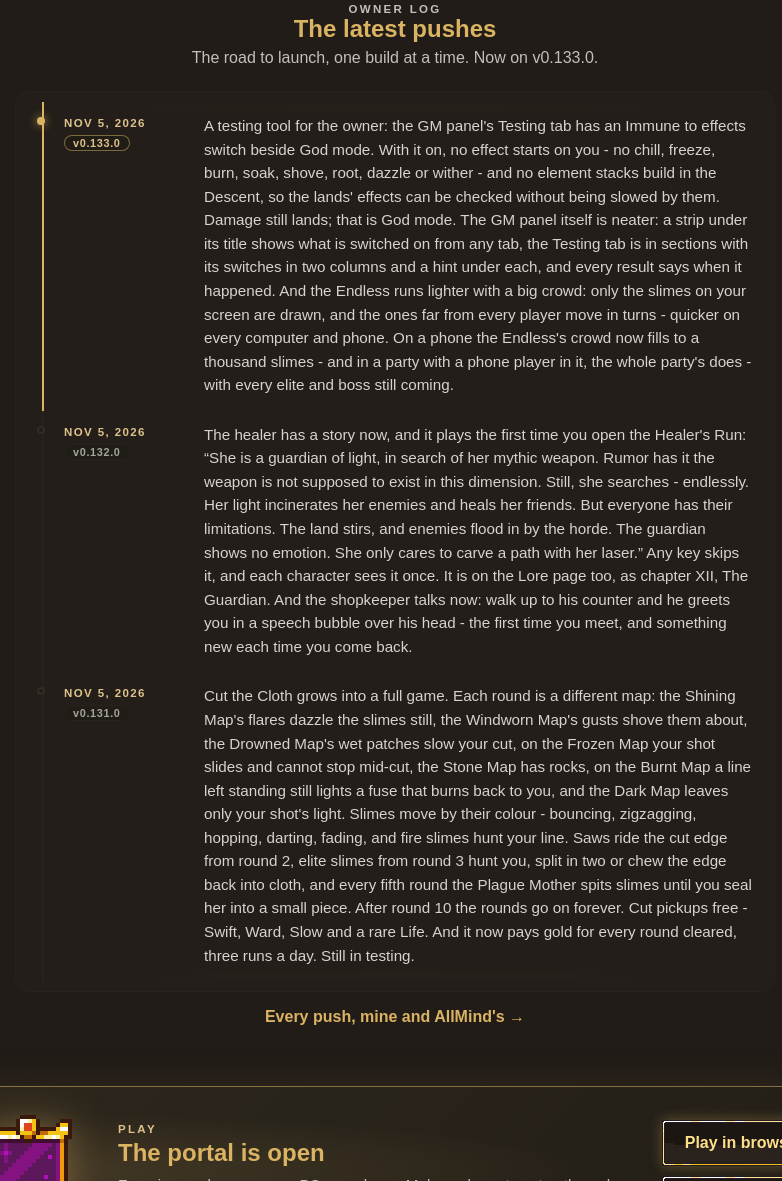
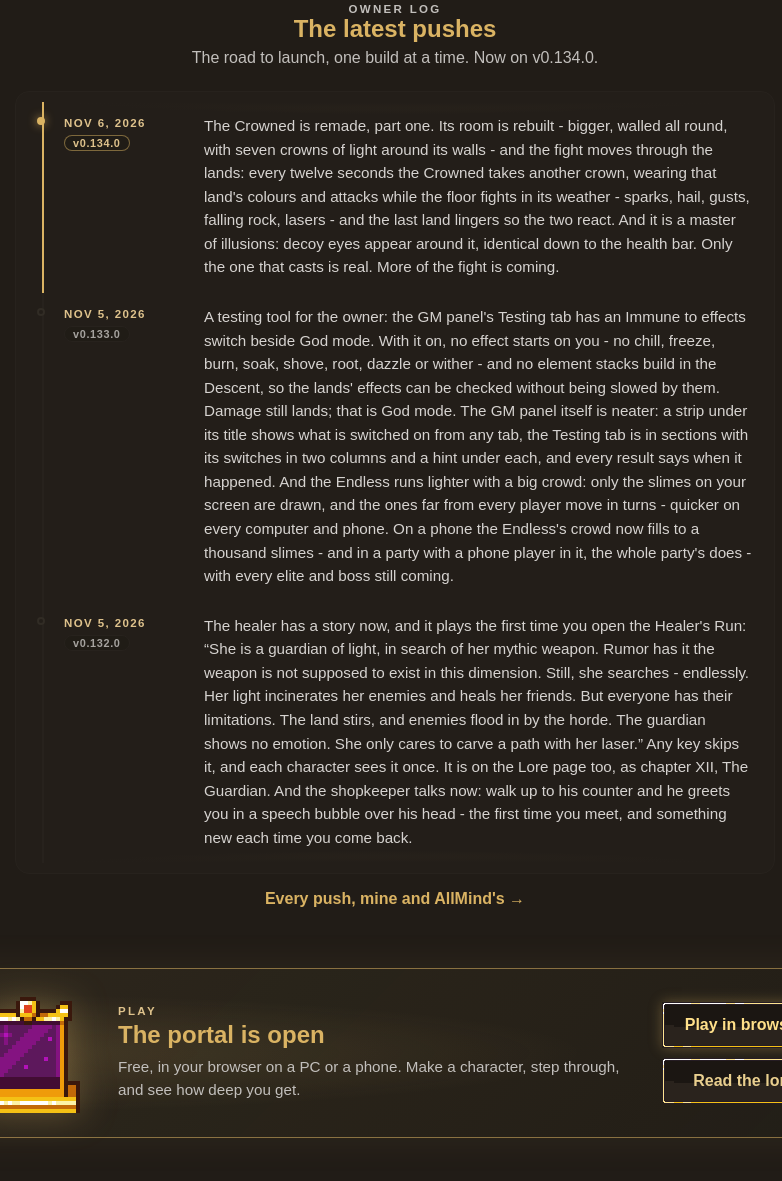
Before and after one commit to Tunacanman2EZ/elusion-site, a website: page index.html in a window 1280 px wide. Shown: the part 4493-5674 px from the top of the page, without its empty margins (245-1027 px from the left). Drawn offline with Linux system fonts and the light colour scheme; no server answers.

Commit message:
Site - the 0.134.0 row
Ship with the game (.\tools\ship.ps1 does both).

- index.html (the latest three: 0.134.0, 0.133.0, 0.132.0) and
  updates.html: the 0.134.0 row - the Crowned remade, part one;
  "Now on v0.134.0".
- test_seo: 188 passed.

Commit message:

The 0.134.0 update: the Crowned, remade, part one

Co-Authored-By: Claude Opus 5.5 <noreply@anthropic.com>
Claude-Session: https://claude.ai/code/session_01CTtZ8FU726vHCSnXNVNBgX

```diff
--- a/index.html
+++ b/index.html
@@ -451,20 +451,20 @@
     <div class="section-head">
       <p class="eyebrow">Owner log</p>
       <h2>The latest pushes</h2>
-      <p>The road to launch, one build at a time. Now on v0.133.0.</p>
+      <p>The road to launch, one build at a time. Now on v0.134.0.</p>
     </div>
     <div class="updates updates-short">
       <div class="update-row latest">
+        <div class="update-when"><time datetime="2026-11-06">Nov 6, 2026</time><span class="update-version">v0.134.0</span></div>
+        <p>The Crowned is remade, part one. Its room is rebuilt - bigger, walled all round, with seven crowns of light around its walls - and the fight moves through the lands: every twelve seconds the Crowned takes another crown, wearing that land's colours and attacks while the floor fights in its weather - sparks, hail, gusts, falling rock, lasers - and the last land lingers so the two react. And it is a master of illusions: decoy eyes appear around it, identical down to the health bar. Only the one that casts is real. More of the fight is coming.</p>
+      </div>
+      <div class="update-row">
         <div class="update-when"><time datetime="2026-11-05">Nov 5, 2026</time><span class="update-version">v0.133.0</span></div>
         <p>A testing tool for the owner: the GM panel's Testing tab has an Immune to effects switch beside God mode. With it on, no effect starts on you - no chill, freeze, burn, soak, shove, root, dazzle or wither - and no element stacks build in the Descent, so the lands' effects can be checked without being slowed by them. Damage still lands; that is God mode. The GM panel itself is neater: a strip under its title shows what is switched on from any tab, the Testing tab is in sections with its switches in two columns and a hint under each, and every result says when it happened. And the Endless runs lighter with a big crowd: only the slimes on your screen are drawn, and the ones far from every player move in turns - quicker on every computer and phone. On a phone the Endless's crowd now fills to a thousand slimes - and in a party with a phone player in it, the whole party's does - with every elite and boss still coming.</p>
       </div>
       <div class="update-row">
         <div class="update-when"><time datetime="2026-11-05">Nov 5, 2026</time><span class="update-version">v0.132.0</span></div>
         <p>The healer has a story now, and it plays the first time you open the Healer's Run: &ldquo;She is a guardian of light, in search of her mythic weapon. Rumor has it the weapon is not supposed to exist in this dimension. Still, she searches - endlessly. Her light incinerates her enemies and heals her friends. But everyone has their limitations. The land stirs, and enemies flood in by the horde. The guardian shows no emotion. She only cares to carve a path with her laser.&rdquo; Any key skips it, and each character sees it once. It is on the Lore page too, as chapter XII, The Guardian. And the shopkeeper talks now: walk up to his counter and he greets you in a speech bubble over his head - the first time you meet, and something new each time you come back.</p>
-      </div>
-      <div class="update-row">
-        <div class="update-when"><time datetime="2026-11-05">Nov 5, 2026</time><span class="update-version">v0.131.0</span></div>
-        <p>Cut the Cloth grows into a full game. Each round is a different map: the Shining Map's flares dazzle the slimes still, the Windworn Map's gusts shove them about, the Drowned Map's wet patches slow your cut, on the Frozen Map your shot slides and cannot stop mid-cut, the Stone Map has rocks, on the Burnt Map a line left standing still lights a fuse that burns back to you, and the Dark Map leaves only your shot's light. Slimes move by their colour - bouncing, zigzagging, hopping, darting, fading, and fire slimes hunt your line. Saws ride the cut edge from round 2, elite slimes from round 3 hunt you, split in two or chew the edge back into cloth, and every fifth round the Plague Mother spits slimes until you seal her into a small piece. After round 10 the rounds go on forever. Cut pickups free - Swift, Ward, Slow and a rare Life. And it now pays gold for every round cleared, three runs a day. Still in testing.</p>
       </div>
     </div>
     <p class="updates-more"><a href="updates.html">Every push, mine and AllMind's&nbsp;&rarr;</a></p>
```
Also changed, not shown: updates.html (+5 -1 lines).
